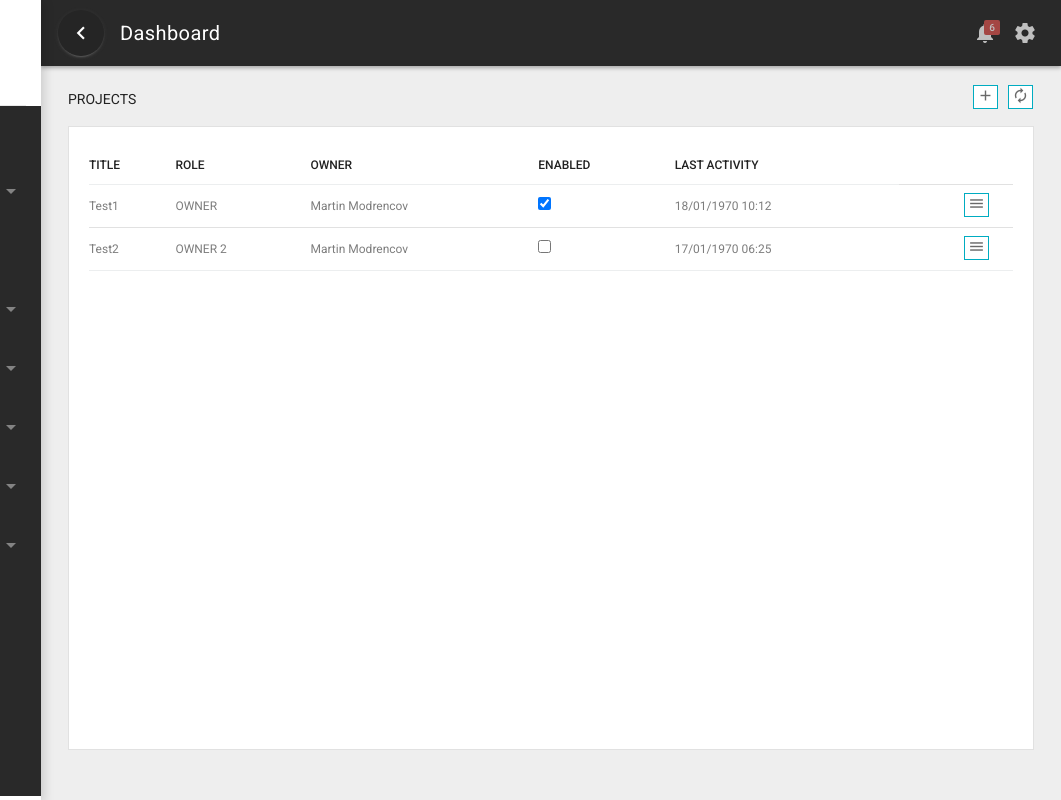
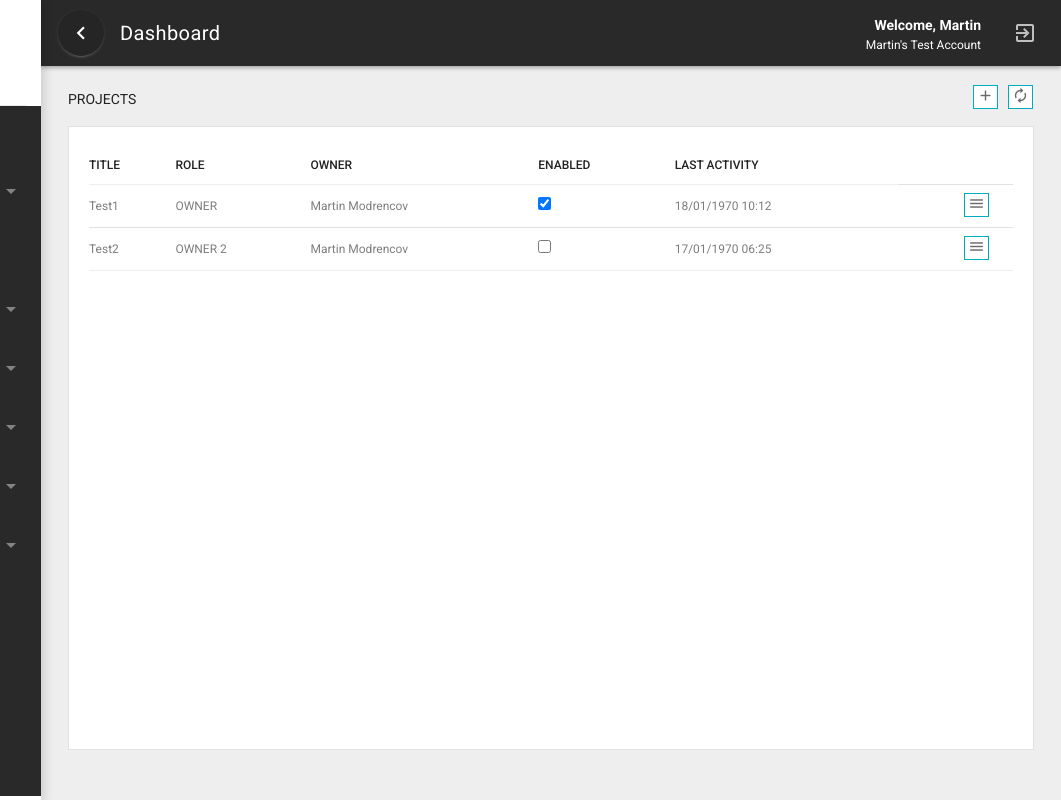
Before and after one commit to medmelki/brevity, a website: page app/index.html in a window 1280 px wide. Shown: the full height of the page, 219-1280 px from the left. Drawn offline with nearby package versions, Linux system fonts and the light colour scheme; some packages are replaced by stand-ins of ours.

Commit message:
Adjust position of profile labels

```diff
--- a/app/assets/css/index.css
+++ b/app/assets/css/index.css
@@ -1,3 +1,17 @@
+.account-label {
+    display: block;
+    top: 35px;
+    font-size: 12px;
+    right: 80px;
+    position: absolute;
+}
+
+.user-profile-label {
+    position: absolute;
+    font-weight: bold;
+    right: 80px;
+}
+
 .sidebar-wrapper {
     background: #292929;
 }
--- a/app/index.html
+++ b/app/index.html
@@ -39,7 +39,8 @@
 <body>
 <div class="wrapper">
     <div class="main-panel">
-        <nav class="navbar navbar-toggleable-md navbar-default navbar-absolute navbar-inverse" data-topbar-color="default">
+        <nav class="navbar navbar-toggleable-md navbar-default navbar-absolute navbar-inverse"
+             data-topbar-color="default">
             <div class="navbar-minimize">
                 <button id="minimizeSidebar" class="btn btn-round btn-white btn-fill btn-just-icon">
                     <i class="material-icons visible-on-sidebar-regular f-26">keyboard_arrow_left</i>
@@ -55,29 +56,12 @@
                 <a class="navbar-brand" href="#"> Dashboard </a>
             </div>
             <div class="collapse navbar-collapse">
+                <p class="user-profile-label">Welcome, Martin</p>
+                <p class="account-label">Martin's Test Account</p>
                 <ul class="navbar-nav ml-auto">
-                    <li class="nav-item dropdown">
-                        <a href="#" class="dropdown-toggle nav-link" data-toggle="dropdown">
-                            <i class="material-icons">notifications</i>
-                            <span class="notification">6</span>
-                            <p class="hidden-lg-up">
-                                Notifications
-                                <i class="material-icons">arrow_drop_down</i>
-                            </p>
-                        </a>
-                        <div class="dropdown-menu">
-                            <a class="dropdown-item" href="#">(10) New Files for Download</a>
-                            <a class="dropdown-item" href="#">AWS Brevity Engine is Online</a>
-                            <a class="dropdown-item" href="#">New Workflow Activated</a>
-                            <a class="dropdown-item" href="#">AWS West is Offlline</a>
-                            <a class="dropdown-item" href="#">Assets Published</a>
-                        </div>
-                    </li>
-
                     <li class="nav-item">
                         <a href="#pablo" class="nav-link" data-toggle="dropdown">
-                            <i class="material-icons">settings</i>
-                            <p class="hidden-lg-up">Settings</p>
+                            <i class="material-icons">exit_to_app</i>
                         </a>
                     </li>
                     <li class="separator hidden-lg-up"></li>
```
Lines whose indentation alone changed are shown as unchanged.
